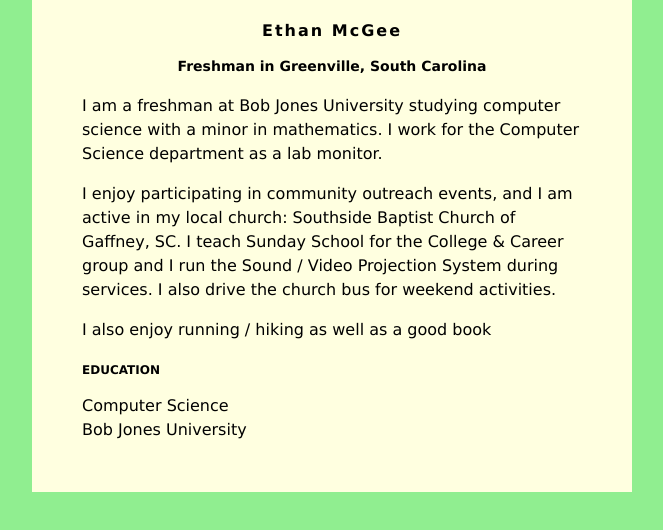
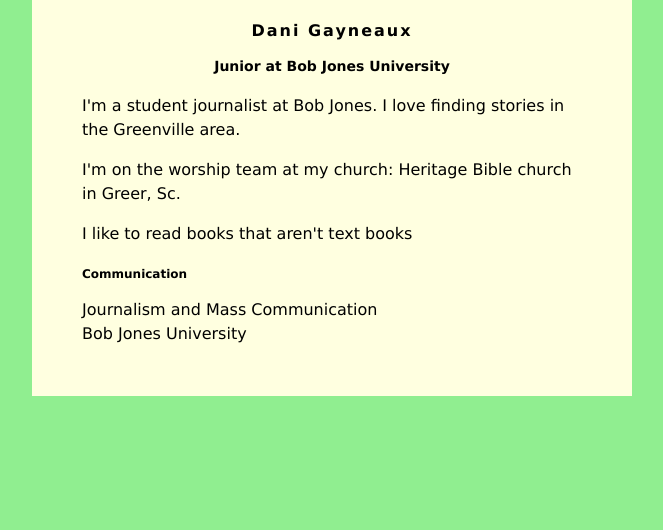
Before and after one commit to dg021/dg021.github.io, a plain HTML site: page index.html in a window 1280 px wide. Shown: the whole page, without its empty margins (308-971 px from the left). Drawn offline with Linux system fonts and the light colour scheme.

Commit message:
Update index.html

```diff
--- a/index.html
+++ b/index.html
@@ -30,19 +30,19 @@ h3 {
 </head>
 <body>
     <div id="content">
-        <h1>Ethan McGee</h1>
-        <h2>Freshman in Greenville, South Carolina</h2>
+        <h1>Dani Gayneaux</h1>
+        <h2>Junior at Bob Jones University</h2>
 
-         <p>I am a freshman at Bob Jones University studying computer science with a minor in mathematics. I work for the Computer Science department as a lab monitor.</p>
+         <p>I'm a student journalist at Bob Jones.  I love finding stories in the Greenville area.</p>
          <p>
-            I enjoy participating in community outreach events, and I am active in my local church: Southside Baptist Church of Gaffney, SC.  I teach Sunday School for the College &amp; Career group and I run the Sound / Video Projection System during services.  I also drive the church bus for weekend activities.
+            I'm on the worship team at my church: Heritage Bible church in Greer, Sc.
          </p>
          <p>
-            I also enjoy running / hiking as well as a good book
+           I like to read books that aren't text books
          </p>
 
-        <h3>EDUCATION</h3>
-        Computer Science<br>
+        <h3>Communication</h3>
+        Journalism and Mass Communication<br>
         Bob Jones University
     </div>
 
```
